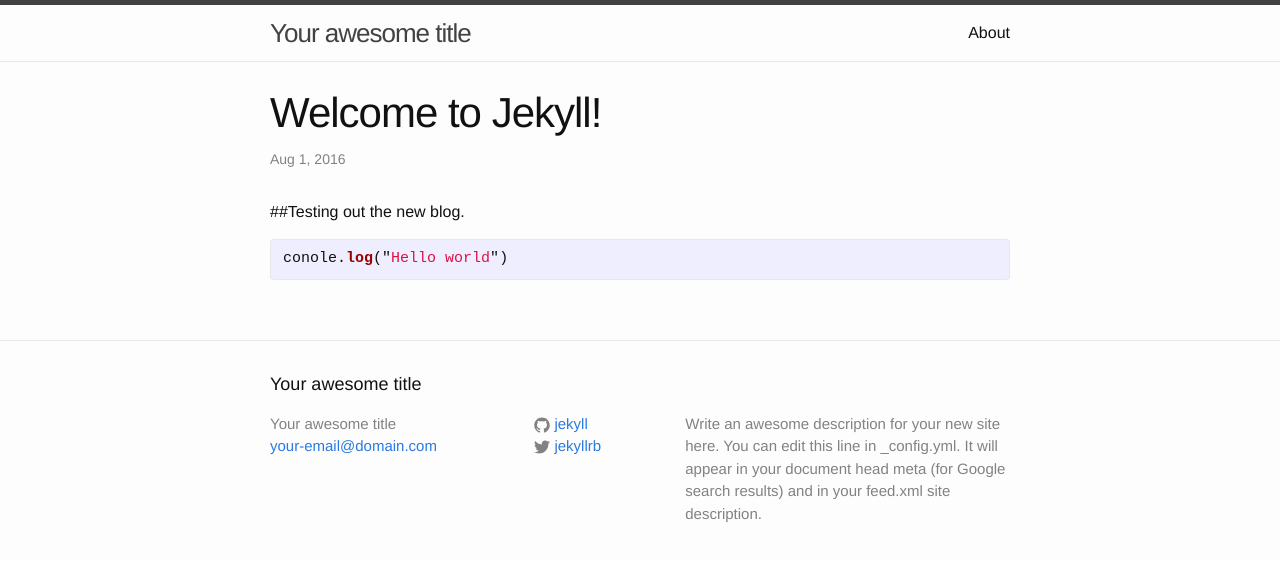
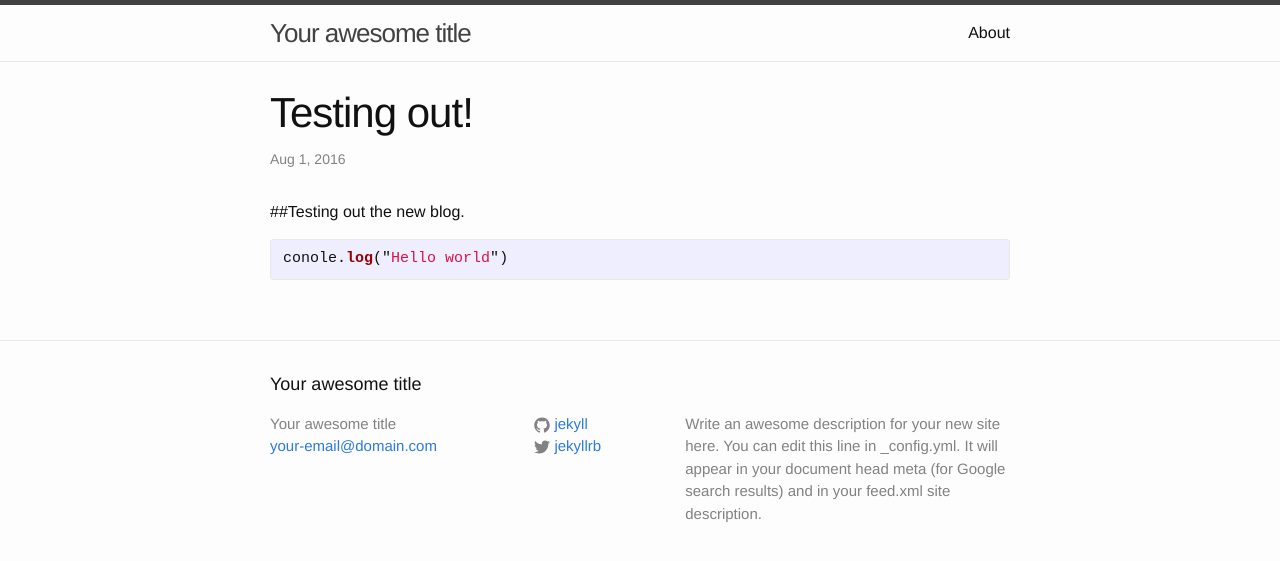
Before and after one commit to masonc15/blog, a Jekyll site: the page built from _posts/2016-08-01-firstpost.markdown, in a window 1280 px wide. Shown: the top 561 px of the page. Built offline with Jekyll 4.4.1, drawn with Linux system fonts in a browser that asks for light colours.

Commit message:
Changed title

```diff
--- a/_posts/2016-08-01-firstpost.markdown
+++ b/_posts/2016-08-01-firstpost.markdown
@@ -1,6 +1,6 @@
 ---
 layout: post
-title:  "Welcome to Jekyll!"
+title:  "Testing out!"
 date:   2016-08-01 13:23:23 -0400
 categories: jekyll update
 ---
```
